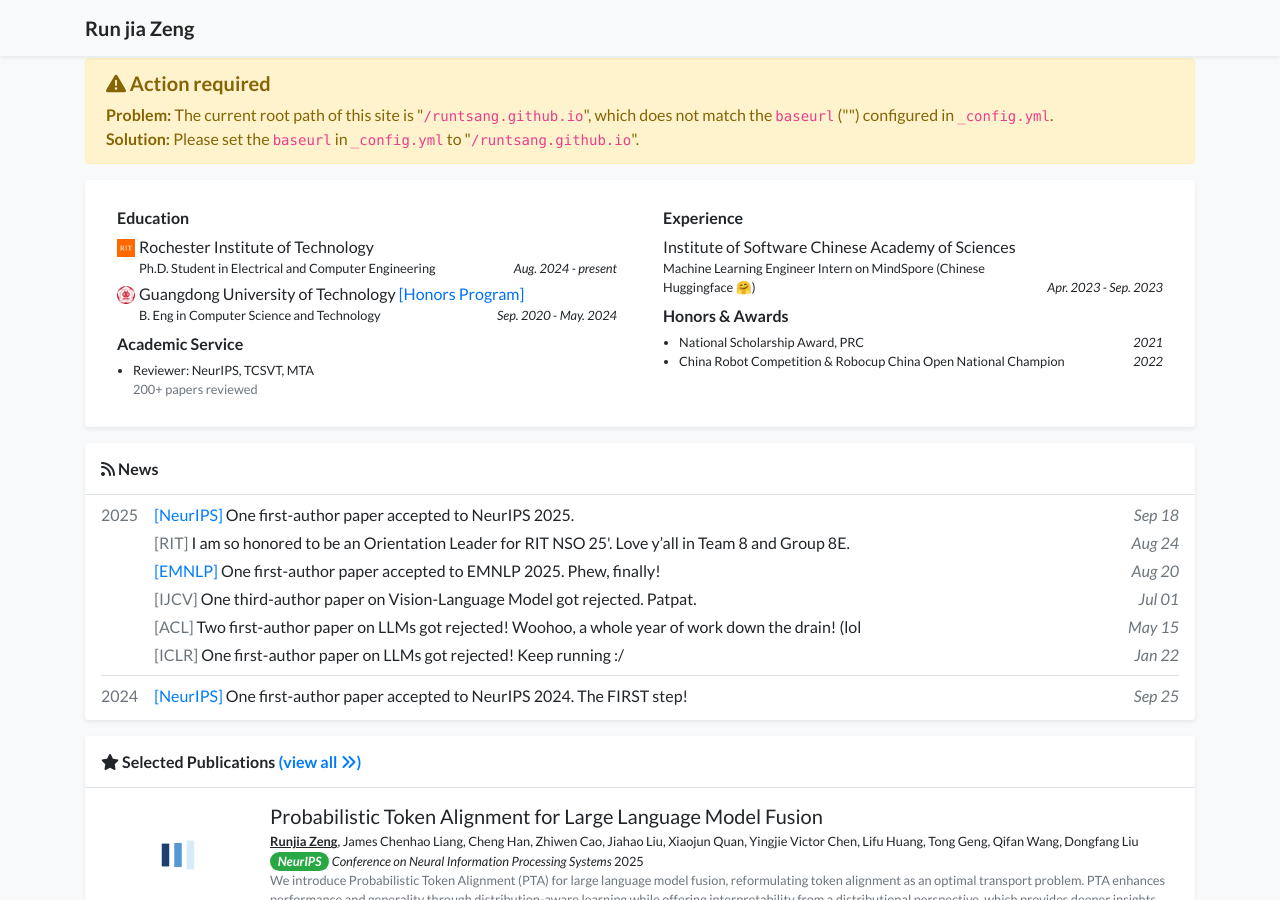
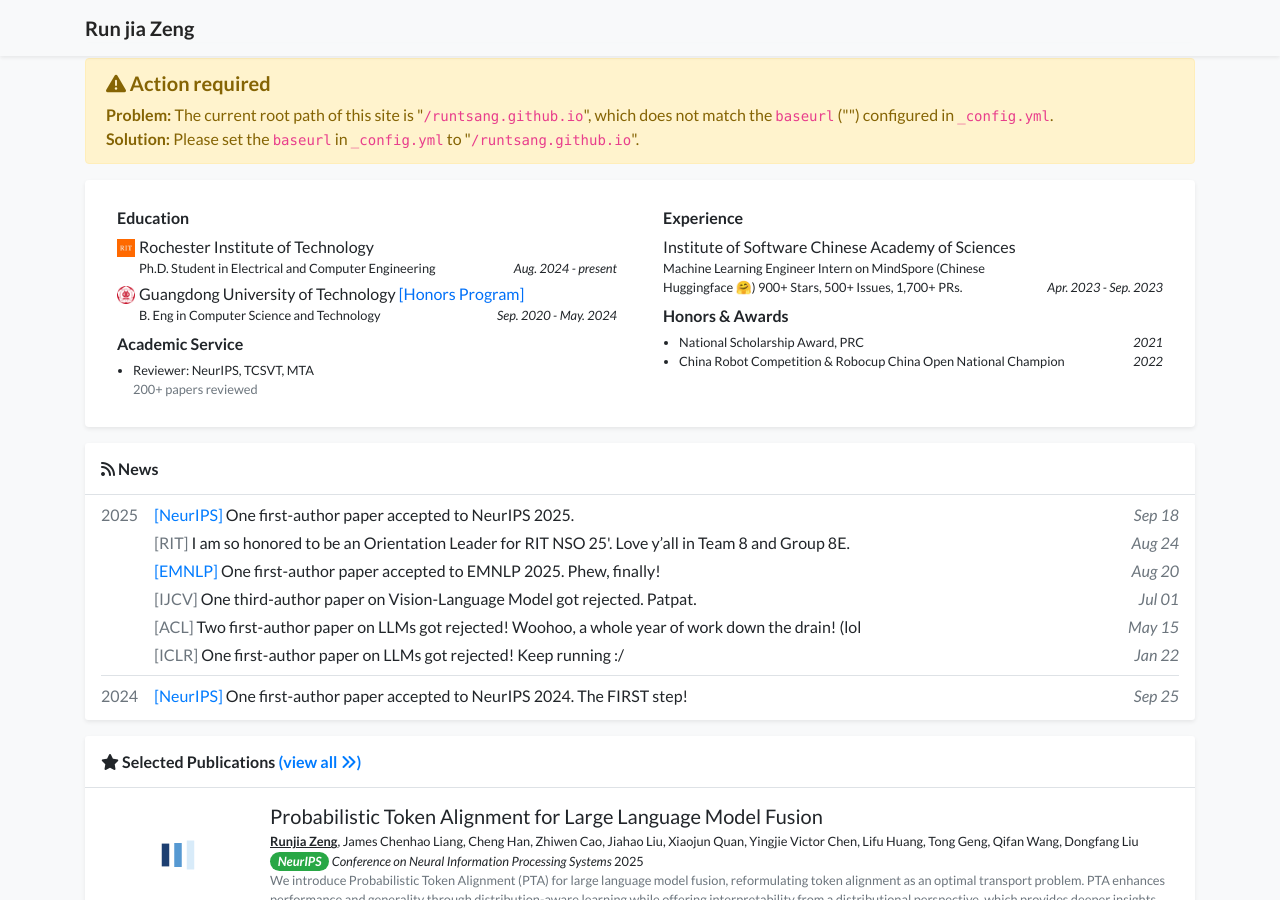
Before and after one commit to runtsang/runtsang.github.io, a Jekyll site: the page built from index.html, in a window 1280 px wide and 900 px high, scrolled down 562 px. Built offline with Jekyll 4.4.1, drawn with Linux system fonts in a browser that asks for light colours; nearby versions of some CDN libraries; a style sheet for code colours, icons or effects is not loaded.

Commit message:
feat: add project statistics to MindSpore intern experience.

```diff
--- a/_data/profile.yml
+++ b/_data/profile.yml
@@ -60,7 +60,7 @@
 experience:
 - name: Institute of Software Chinese Academy of Sciences
   # logo: /assets/images/badges/iscas.png
-  position: Machine Learning Engineer Intern on MindSpore (Chinese Huggingface 🤗)
+  position: Machine Learning Engineer Intern on MindSpore (Chinese Huggingface 🤗) 900+ Stars, 500+ Issues, 1,700+ PRs.
   date: Apr. 2023 - Sep. 2023
 
 service:
```
